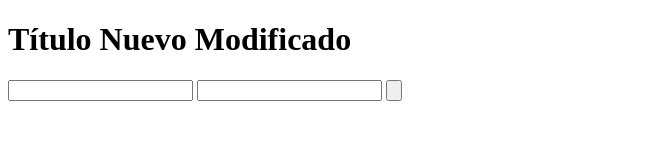
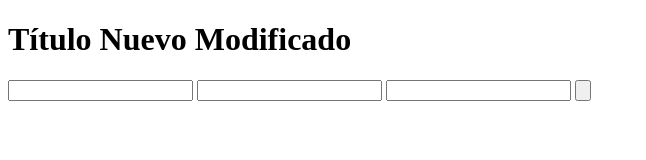
Before and after one commit to BlackGarnett/hello-world-git, a plain HTML site: page index.html in a window 1280 px wide. Shown: the whole page, without its empty margins (0-646 px from the left). Drawn offline with Linux system fonts and the light colour scheme.

Commit message:
Se agregó edad

```diff
--- a/index.html
+++ b/index.html
@@ -12,6 +12,7 @@
 	<form action="#" method="get">
 		<input type="text" id="firstname" name="firstname">
 		<input type="text" id="lastname" name="lastname">
+		<input type="number" id="age" name="age">
 		<input type="button" name="enviar">
 	</form>
 </body>
```
